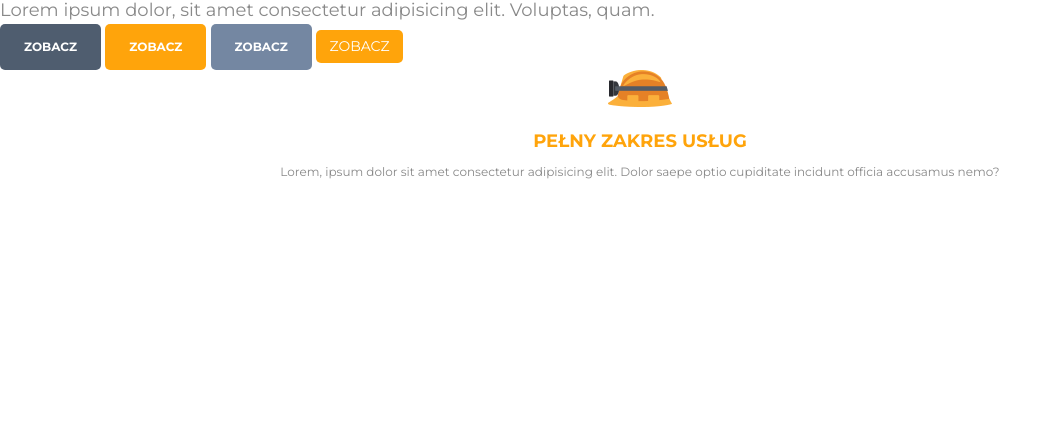
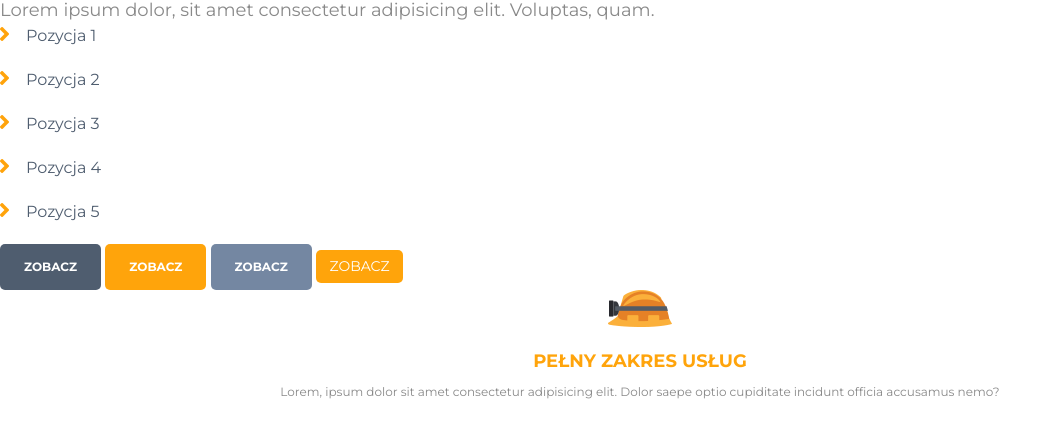
Before and after one commit to imediasystem/Miner, a website: page index.html in a window 1280 px wide. Shown: the part 157-594 px from the top of the page, without its empty margins (0-1062 px from the left). Drawn offline with Linux system fonts and the light colour scheme.

Commit message:
Lists - List

```diff
--- a/dev-assets/04-elements/_lists.scss
+++ b/dev-assets/04-elements/_lists.scss
@@ -1,7 +1,4 @@
 ul {
     margin: 0;
     padding: 0;
-    & li {
-        font-size: $font-size-5;
-    }
 }
--- a/dev-assets/06-components/_list.scss
+++ b/dev-assets/06-components/_list.scss
@@ -1,7 +1,19 @@
 .c-list {
 
     &__item {
-        margin-bottom: 12px;
+        line-height: $line-height-lg;
+        margin-bottom: $grid-base * 2;
+
+        &--compact {
+            margin-bottom: $grid-base * 1.25;
+        }
+    }
+
+    &__icon {
+        background: url('../images/angle-right.png') 0 50% no-repeat;
+        display: inline-block;
+        height: 14px;
+        width: 26px;
     }
 
     &--unstyled {
--- a/index.html
+++ b/index.html
@@ -25,6 +25,13 @@
         <h2 class="c-heading--level2">Nagłówek 2</h2>
         <span class="c-label">ETYKIETA</span>
         <p>Lorem ipsum dolor, sit amet consectetur adipisicing elit. Voluptas, quam.</p>
+        <ul class="c-list">
+            <li class="c-list__item"><span class="c-list__icon"></span>Pozycja 1</li>
+            <li class="c-list__item"><span class="c-list__icon"></span>Pozycja 2</li>
+            <li class="c-list__item"><span class="c-list__icon"></span>Pozycja 3</li>
+            <li class="c-list__item"><span class="c-list__icon"></span>Pozycja 4</li>
+            <li class="c-list__item"><span class="c-list__icon"></span>Pozycja 5</li>
+        </ul>
 
         <a class="c-btn c-btn--primary" href="#">ZOBACZ</a>
         <a class="c-btn c-btn--accent" href="#">ZOBACZ</a>
```
Also changed, not shown: prod-assets/style.css.
